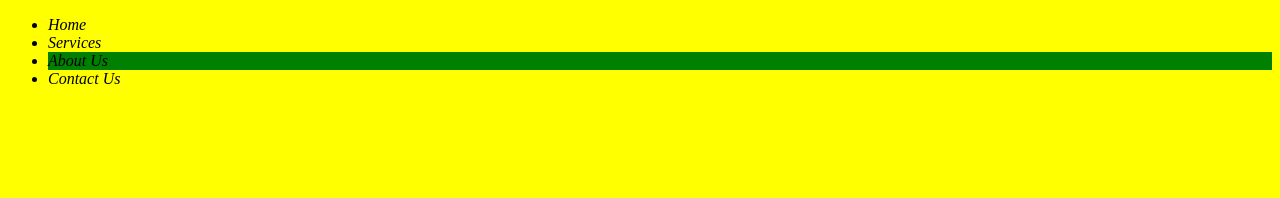
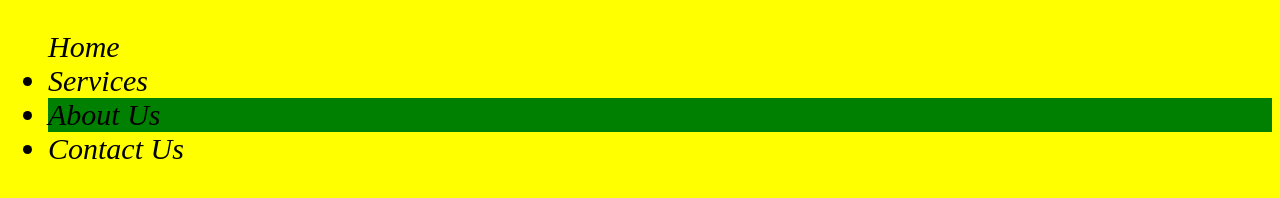
Before and after one commit to lelarry26/css-lab-101-applying-style-to-a-list-v2, a plain HTML site: page index.html in a window 1280 px wide. Drawn offline with Linux system fonts and the light colour scheme.

Commit message:
Added font size changes to unordered list

```diff
--- a/index.html
+++ b/index.html
@@ -5,8 +5,8 @@
   <title>Applying Style to a list</title>
 </head>
 <body>
-  <ul>
-    <li>Home</li>
+  <ul style="font-size: 30px">
+    <li;>Home</li>
     <li>Services</li>
     <li class="test">About Us</li>
     <li>Contact Us</li>
```
